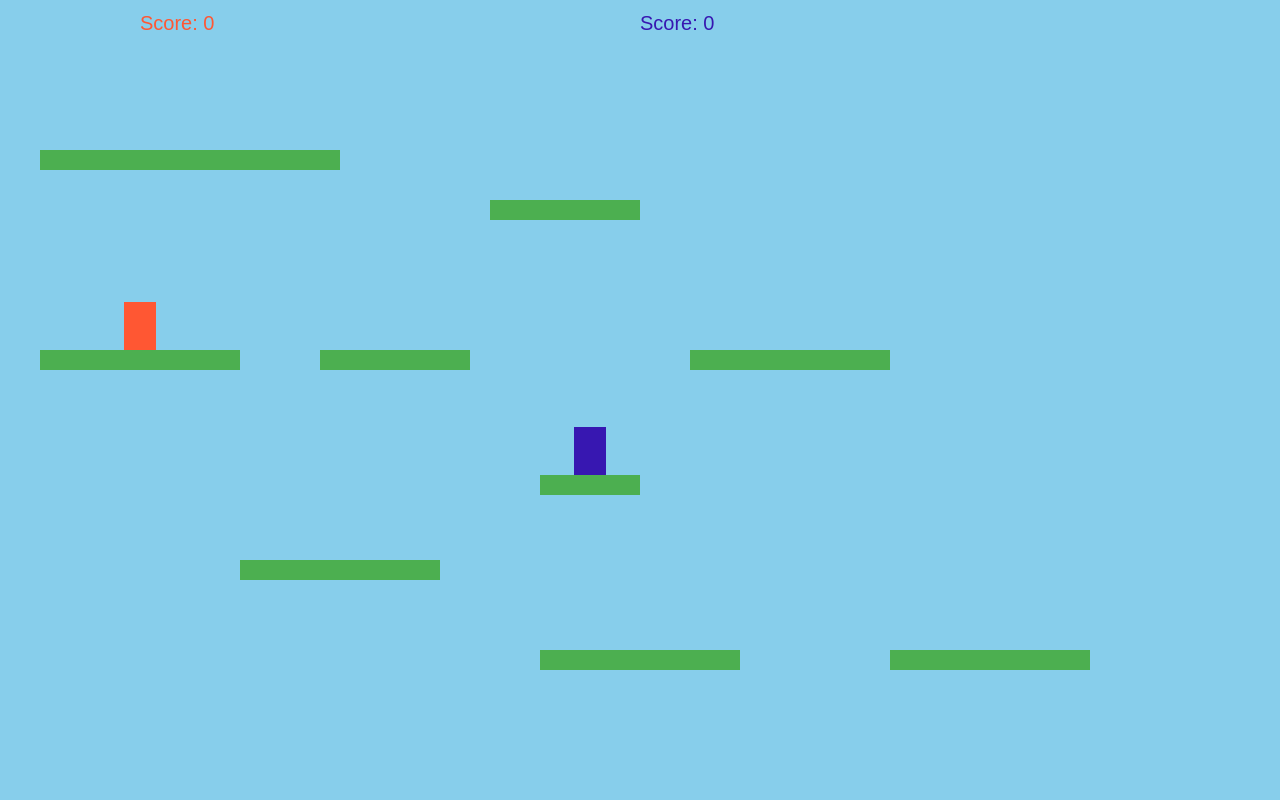
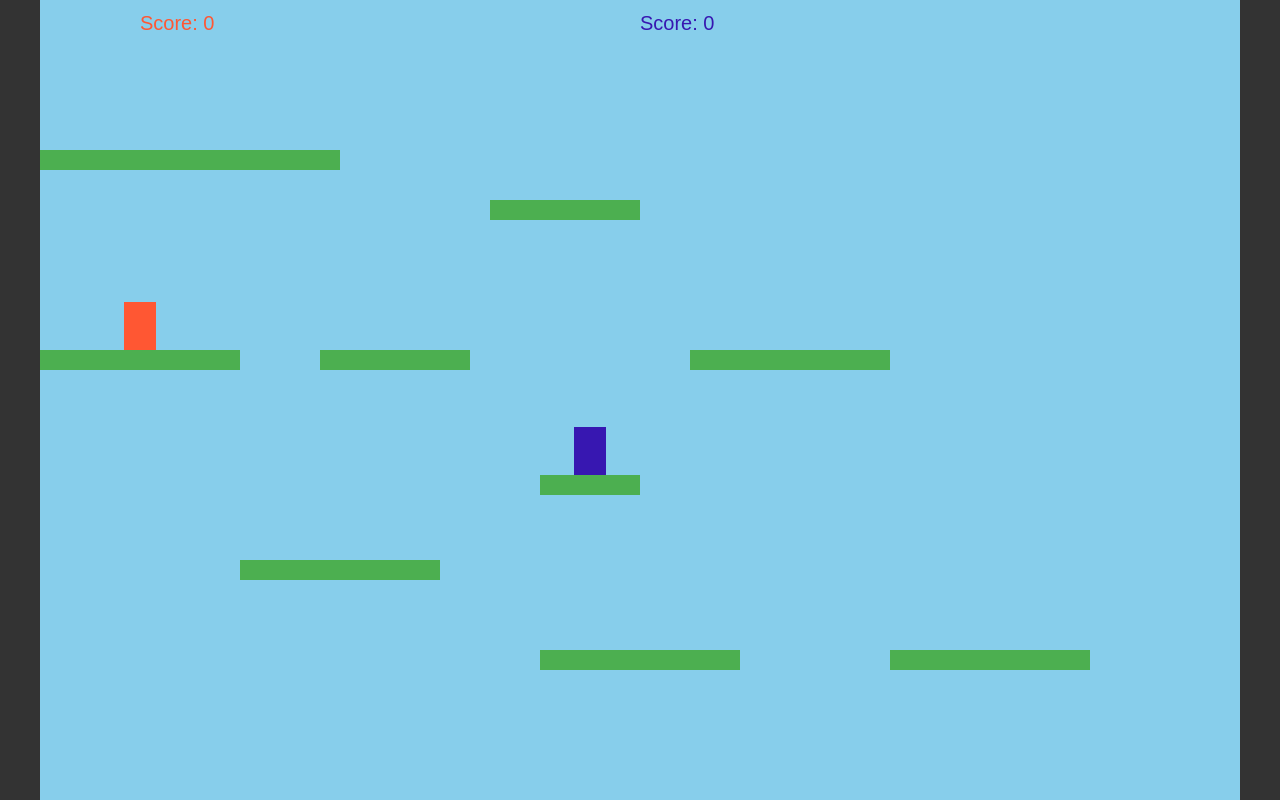
Before and after one commit to domi-ninja/tim-game, a plain HTML site: page index.html in a window 1280 px wide. Drawn offline with Linux system fonts and the light colour scheme.

Commit message:
fixed scaling

```diff
--- a/style.css
+++ b/style.css
@@ -20,11 +20,15 @@ body {
     height: 100vh;
     overflow: hidden;
     box-shadow: 0 0 10px rgba(0, 0, 0, 0.5);
+
+    display: flex;
+    justify-content: center;
+    align-items: center;
 }
 
 #gameCanvas {
-    width: 100%;
+    /* width: 100%;
     height: 100%;
-    object-fit: contain;
+    object-fit: contain; */
     background-color: #87CEEB;
 }
```
